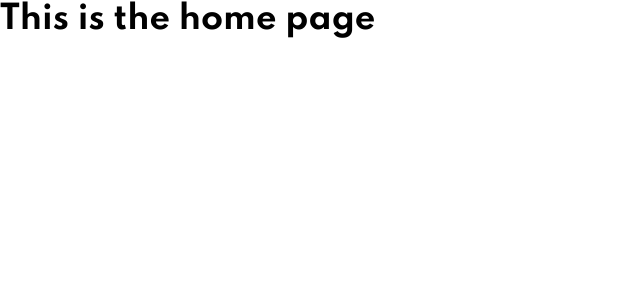
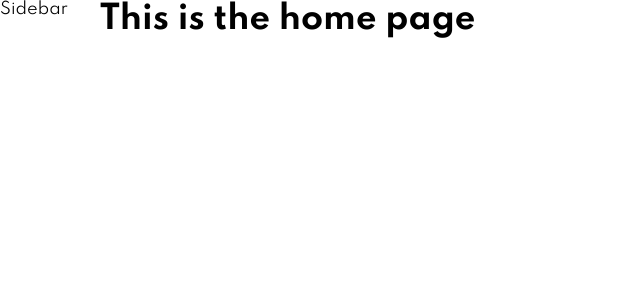
Before and after one commit to Mapelsun/invoice-app, a Vue app: page / in a window 1280 px wide. Shown: the top 300 px of the page, without its empty margins (0-640 px from the left). Built offline with nearby package versions, Linux system fonts and the light colour scheme.

Commit message:
feat: create and use layout component across app

```diff
--- a/src/App.vue
+++ b/src/App.vue
@@ -1,8 +1,23 @@
 <template>
   <div id="app">
-    <router-view />
+    <component :is="layout">
+      <transition name="fade">
+        <router-view />
+      </transition>
+    </component>
   </div>
 </template>
+
+<script>
+export default {
+  name: "App",
+  computed: {
+    layout() {
+      return `${this.$route.meta.layout}`;
+    },
+  },
+};
+</script>
 
 <style lang="scss">
 // Font import
@@ -56,7 +71,14 @@ select {
   font: inherit;
 }
 
-img {
-  width: 100%;
+// Vue Transitions
+.fade-enter-active,
+.fade-leave-active {
+  transition: opacity 0.2s;
+}
+
+.fade-enter,
+.fade-leave-to {
+  opacity: 0;
 }
 </style>
--- /dev/null
+++ b/src/components/layouts/MainSidebar.vue
@@ -0,0 +1,11 @@
+<template>
+  <div>
+    <p>Sidebar</p>
+  </div>
+</template>
+
+<script>
+export default {};
+</script>
+
+<style lang="scss" scoped></style>
--- /dev/null
+++ b/src/layouts/DefaultLayout.vue
@@ -0,0 +1,5 @@
+<template>
+  <div>
+    <slot></slot>
+  </div>
+</template>
--- /dev/null
+++ b/src/layouts/HomeLayout.vue
@@ -0,0 +1,47 @@
+<template>
+  <div class="container">
+    <app-sidenav class="sidenav"></app-sidenav>
+    <main class="main">
+      <transition name="slide-fade">
+        <div>
+          <slot />
+        </div>
+      </transition>
+    </main>
+  </div>
+</template>
+
+<script>
+// Main layout components
+import MainSidebar from "@/components/layouts/MainSidebar.vue";
+export default {
+  name: "homeLayout",
+  components: {
+    "app-sidenav": MainSidebar,
+  },
+};
+</script>
+
+<style lang="scss" scoped>
+.container {
+  display: grid;
+  grid-template-columns: 10rem 1fr;
+  grid-template-areas: "sidebar main";
+  min-height: 100vh;
+}
+
+.sidenav {
+  grid-area: sidebar;
+  min-height: 100%;
+  height: 100%;
+  width: 10rem;
+  transition: all 0.3s ease-in-out;
+  z-index: 2;
+}
+.main {
+  grid-area: main;
+  width: 100%;
+  height: 100%;
+  overflow-x: hidden;
+}
+</style>
--- a/src/router/index.js
+++ b/src/router/index.js
@@ -1,6 +1,5 @@
 import Vue from "vue";
 import VueRouter from "vue-router";
-import HomeView from "../views/HomeView.vue";
 
 Vue.use(VueRouter);
 
@@ -8,18 +7,19 @@ const routes = [
   {
     path: "/",
     name: "home",
-    component: HomeView,
+    component: () => import("@/views/InvoiceHome.vue"),
+    meta: {
+      layout: "home-layout",
+    },
   },
-  // {
-  //   path: "/about",
-  //   name: "about",
-  //   component: () => import("../views/AboutView.vue"),
-  // },
 ];
 
 const router = new VueRouter({
   mode: "history",
   base: process.env.BASE_URL,
+  scrollBehavior() {
+    return { x: 0, y: 0 };
+  },
   routes,
 });
 
--- a/src/views/HomeView.vue
+++ /dev/null
@@ -1,5 +0,0 @@
-<template>
-  <div class="home">
-    <h1>This is the home page</h1>
-  </div>
-</template>
```
Also changed, not shown: src/main.js (+7 -0 lines).
